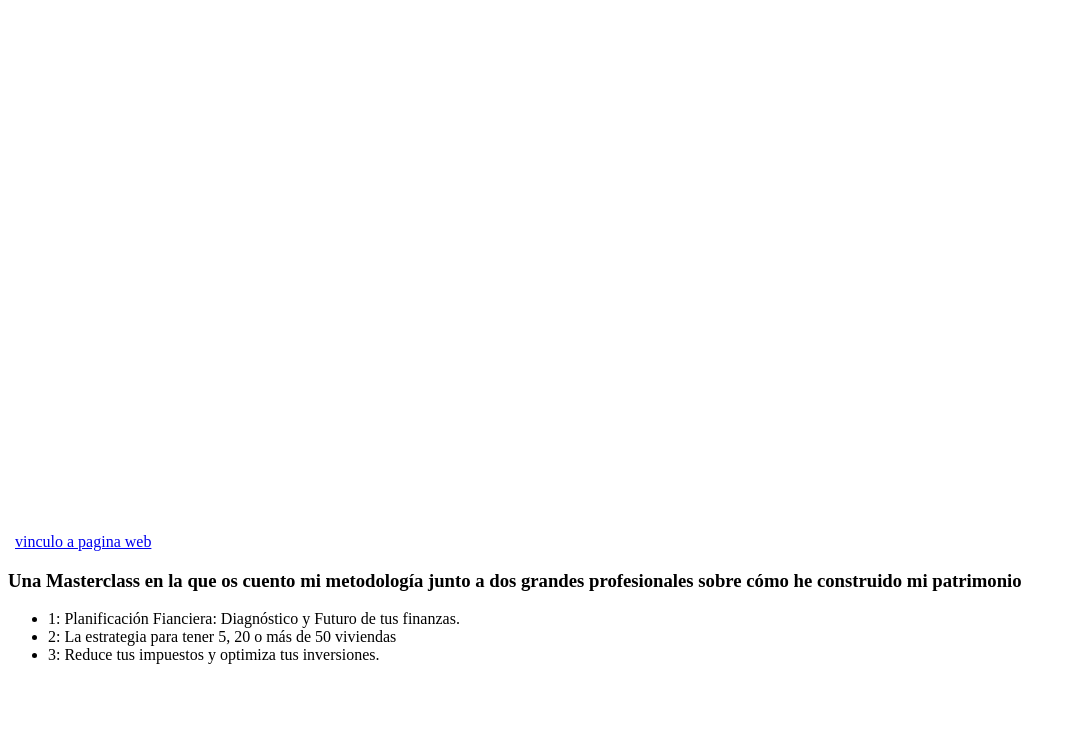
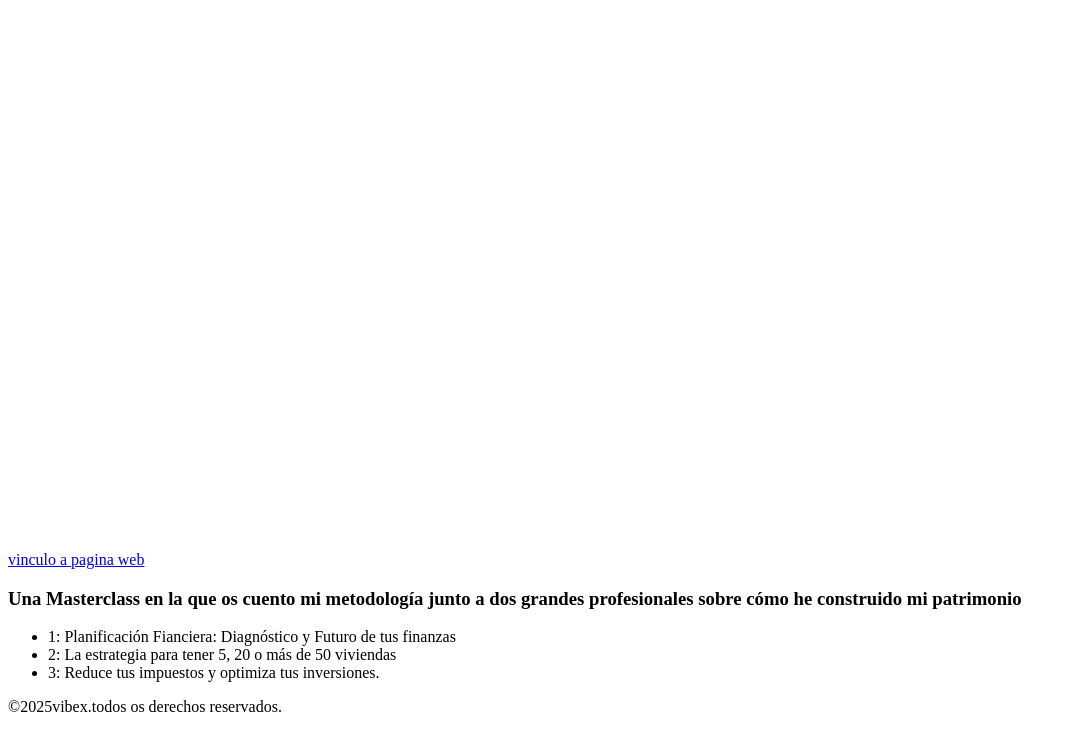
Before and after one commit to AlexCaizaY/portfolio, a plain HTML site: page index.html in a window 1280 px wide. Shown: the part 120-852 px from the top of the page, without its empty margins (0-1076 px from the left). Before the commit the page ends 800 px from the top, so only its background shows below. Drawn offline with Linux system fonts and the light colour scheme; grey boxes are pictures that could not be loaded.

Commit message:
reestructuracion de codigo

```diff
--- a/index.html
+++ b/index.html
@@ -3,8 +3,13 @@
 <head>
     <meta charset="UTF-8">
     <meta name="viewport" content="width=device-width, initial-scale=1.0">
+    <meta name="description" content="educacion en finanzas">
     <title>Vibex Academy</title>
 </head>
+
+
+<body>
+    <header>
         <div>
             <div>
                 <h2>Masterclass</h2>
@@ -13,38 +18,43 @@
                 <h1>Multiplica tu patrimonio sin pagar impuestos de mas</h1>
             </div>
         </div>
-
-<body>
-
+    </header>
+    <section id="video">
+        <article>
             <video src="#" width="3
             360" height="540" autoplay poster="#">video explicativo</video>
+        </article>
+    </section>
+    <section id="link">
+        <article>
             <a href="#">vinculo a pagina web</a>
-    <section>
+        </article>
+    </section>
+    <section id="descripcion del masterclass">
         <h3>
             Una Masterclass en la que os cuento mi metodología junto a dos grandes profesionales
 
             sobre cómo he construido mi patrimonio
         </h3>
     </section>
-    <section>
+    <section id="puntos fuertes">
         <ul>
             <li>
-                1: Planificación Fianciera: Diagnóstico y Futuro de tus finanzas.
+                1: Planificación Fianciera: Diagnóstico y Futuro de tus finanzas
             </li>
             <li>
                 2: La estrategia para tener 5, 20 o más de 50 viviendas
             </li>
             <li>
                 3: Reduce tus impuestos y optimiza tus inversiones.
-
-
             </li>
-
         </ul>
     </section>
+    <footer>
+        <p>&copy;2025vibex.todos os derechos reservados.</p>
+    </footer>
 
+    <script src="scripst.js"></script>
 </body>
 
-<footer>
-</footer>
 </html>
```
Lines whose indentation alone changed are shown as unchanged.
